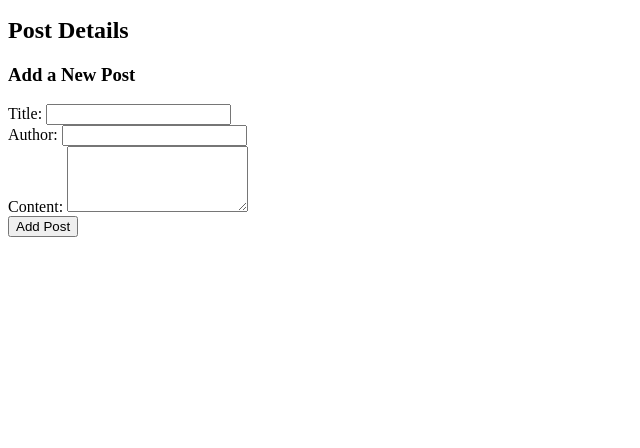
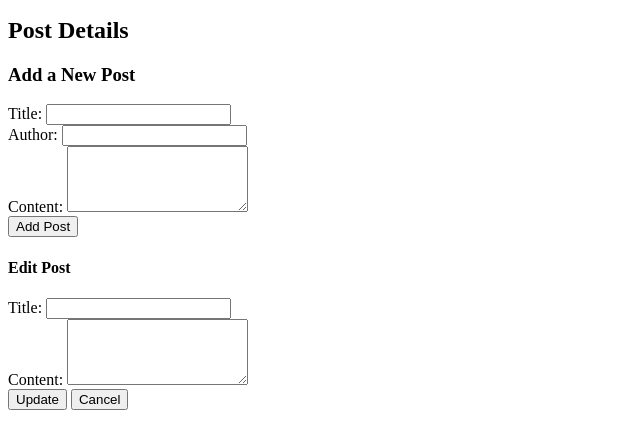
Before and after one commit to Kujo254/code-challenge-3, a plain HTML site: page index.html in a window 1280 px wide. Shown: the part 110-558 px from the top of the page, without its empty margins (0-640 px from the left). Drawn offline with Linux system fonts and the light colour scheme; no server answers.

Commit message:
Added edit post form

```diff
--- a/index.html
+++ b/index.html
@@ -30,6 +30,17 @@
 
     <button type="submit">Add Post</button>
   </form>
+<form id="edit-post-form" class="hidden">
+  <h4>Edit Post</h4>
+  <label for="edit-title">Title:</label>
+  <input type="text" id="edit-title"><br>
+
+  <label for="edit-content">Content:</label>
+  <textarea id="edit-content" rows="4"></textarea><br>
+
+  <button type="submit">Update</button>
+  <button type="button" id="cancel-edit">Cancel</button>
+</form>
 
   <script src="index.js"></script>
 </body>
```
